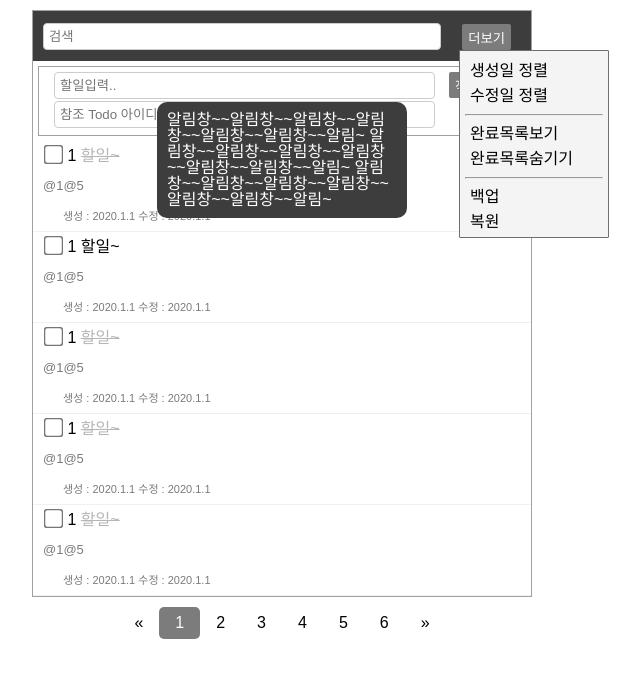
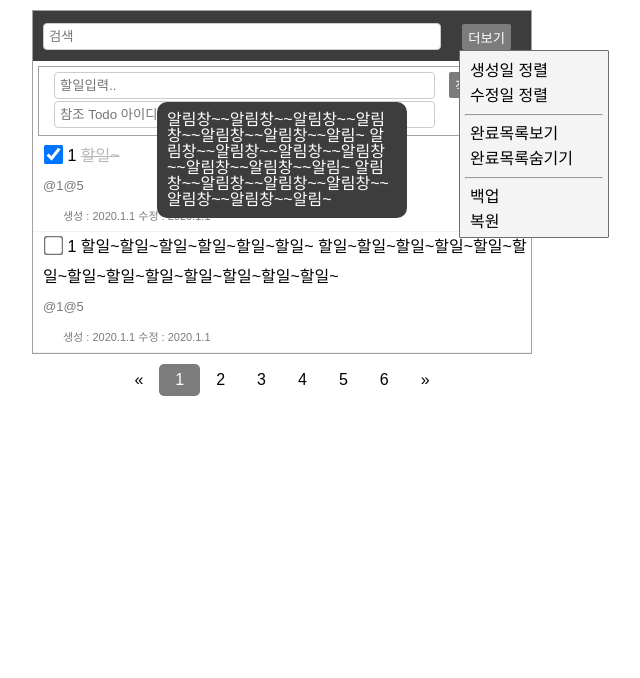
Before and after one commit to JunH-K/ex-html-css, a website: page layout/todoList/index.html in a window 1280 px wide. Shown: the whole page, without its empty margins (358-998 px from the left). Drawn offline with Linux system fonts and the light colour scheme.

Commit message:
feat : todolist 작업

```diff
--- a/layout/todoList/index.html
+++ b/layout/todoList/index.html
@@ -27,9 +27,9 @@
     </div>
 
     <div class="todo">
-      <input type="checkbox" id="1" name="vehicle1" value="Bike">
+      <input type="checkbox" id="1" name="vehicle1" checked>
       <span data-id="1">1</span>
-      <span class="complete"> 할일~</span>
+      <span class="complete" title="클릭하여 수정 가능합니다."> 할일~</span>
       <div class="ref-id">
         <p>@1@5</p>
       </div>
@@ -40,9 +40,10 @@
     </div>
 
     <div class="todo">
-      <input type="checkbox" id="1" name="vehicle1" value="Bike">
+      <input type="checkbox" id="1" name="vehicle1">
       <span data-id="1">1</span>
-      <span class=""> 할일~</span>
+      <span class="" title="클릭하여 수정 가능합니다."> 할일~할일~할일~할일~할일~할일~
+      할일~할일~할일~할일~할일~할일~할일~할일~할일~할일~할일~할일~할일~</span>
       <div class="ref-id">
         <p>@1@5</p>
       </div>
@@ -52,44 +53,6 @@
       </div>
     </div>
 
-    <div class="todo">
-      <input type="checkbox" id="1" name="vehicle1" value="Bike">
-      <span data-id="1">1</span>
-      <span class="complete"> 할일~</span>
-      <div class="ref-id">
-        <p>@1@5</p>
-      </div>
-      <div class="date">
-        <span>생성 : 2020.1.1</span>
-        <span>수정 : 2020.1.1</span>
-      </div>
-    </div>
-
-    <div class="todo">
-      <input type="checkbox" id="1" name="vehicle1" value="Bike">
-      <span data-id="1">1</span>
-      <span class="complete"> 할일~</span>
-      <div class="ref-id">
-        <p>@1@5</p>
-      </div>
-      <div class="date">
-        <span>생성 : 2020.1.1</span>
-        <span>수정 : 2020.1.1</span>
-      </div>
-    </div>
-
-    <div class="todo">
-      <input type="checkbox" id="1" name="vehicle1" value="Bike">
-      <span data-id="1">1</span>
-      <span class="complete"> 할일~</span>
-      <div class="ref-id">
-        <p>@1@5</p>
-      </div>
-      <div class="date">
-        <span>생성 : 2020.1.1</span>
-        <span>수정 : 2020.1.1</span>
-      </div>
-    </div>
 
   </div>
   <div class="more-action-menu">
```
